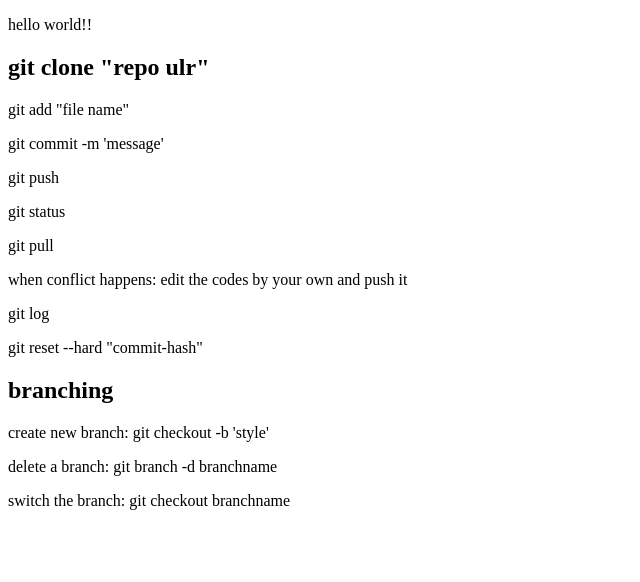
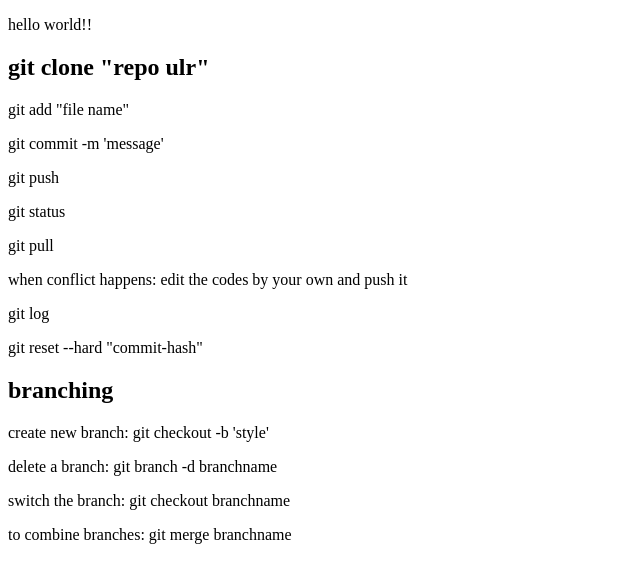
Before and after one commit to Ramrachai/learngit, a plain HTML site: page index.html in a window 1280 px wide. Shown: the whole page, without its empty margins (0-640 px from the left). Drawn offline with Linux system fonts and the light colour scheme.

Commit message:
merge style branch

```diff
--- a/index.html
+++ b/index.html
@@ -27,6 +27,7 @@ color: blueviolet;
     <p>create new branch: git checkout -b 'style'</p>
     <p> delete a branch: git branch -d branchname</p>
     <p> switch the branch: git checkout branchname</p>
+    <p> to combine branches: git merge branchname</p>
 
 
 </body>
```
